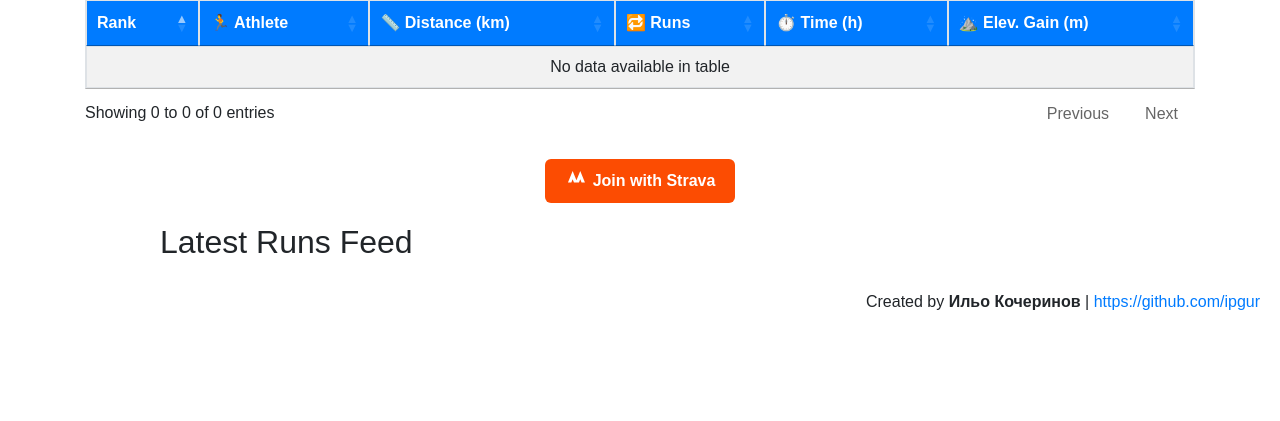
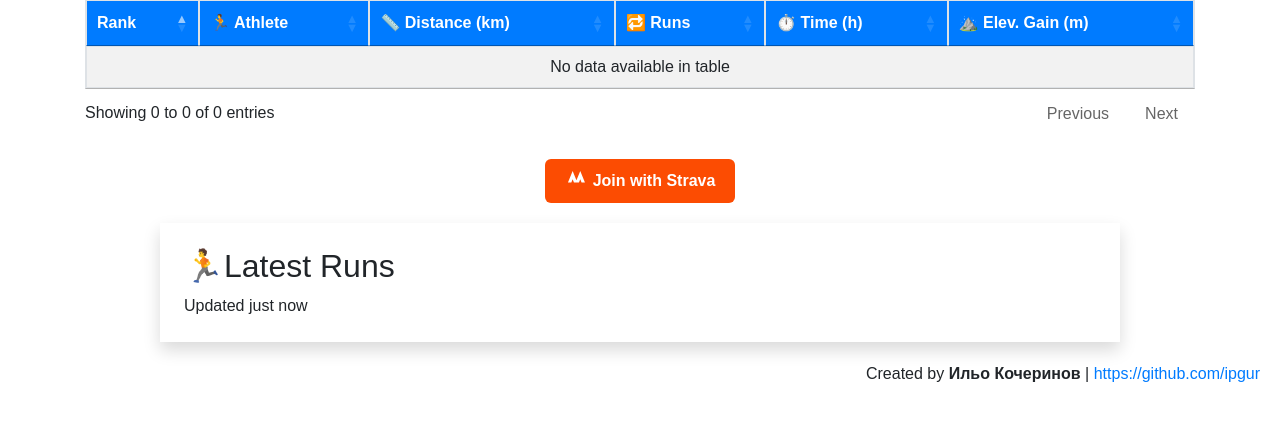
Before and after one commit to ipgur/strava-flask-leaderboard, a Flask app: page / in a window 1280 px wide. Shown: the part 205-626 px from the top of the page. Run offline with Flask 3, Linux system fonts and the light colour scheme; some libraries are stand-ins or nearby versions.

Commit message:
Make latest runs a bit more catchy

```diff
--- a/templates/home.html
+++ b/templates/home.html
@@ -144,7 +144,10 @@
 
     <!-- Feed of Latest Runs -->
     <div class="feed-container">
-        <h2>Latest Runs Feed</h2>
+        <div class="bg-gray-100 p-4 rounded-xl shadow flex items-center justify-between">
+            <h2 class="text-xl font-bold text-gray-900">🏃Latest Runs</h2>
+            <span class="text-sm text-gray-500">Updated just now</span>
+        </div>
         {% for user_run in user_runs %}
         <div class="feed-item">
             <h3> {% if user_run.avatar %}
```
